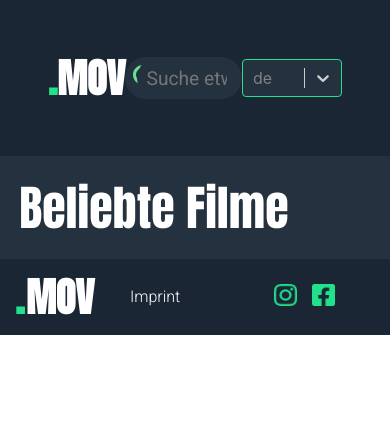
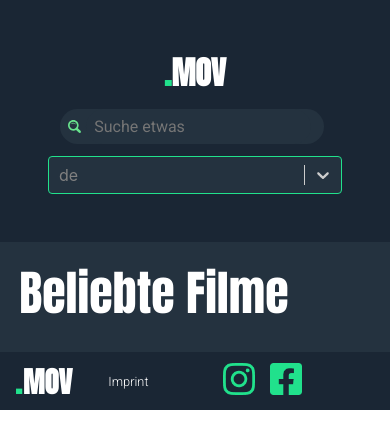
Before and after one commit to Isabelle-github/moviedb, a React (Create React App) app: page / in a window 390 px wide. Shown: the top 448 px of the page. Built offline with nearby package versions, Linux system fonts and the light colour scheme; no server answers.

Commit message:
style select and media queries header/footer

```diff
--- a/src/App.scss
+++ b/src/App.scss
@@ -72,6 +72,7 @@ header{
     text-decoration: none;
     color: $font-color;
     font-size: 1.5em;
+    outline-style: none;
   }
 
   .langSelect {
@@ -79,6 +80,7 @@ header{
 
     border-color: $accent-color;
     &::selection {
+      outline-style: none;
     }
 
   }
@@ -88,17 +90,48 @@ header{
     border-color: $accent-color;
 
   }
-
+  /* .css-2b097c-container {
+    background: red;
+  } */
 }
-.css-b8ldur-Input {
-
+/* .css-26l3qy-menu {
+  background: red;
+} */
+.css-1f43avz-a11yText-A11yText {
+  background: red;
+  outline-style: none;
+  border-color: $accent-color;
 }
+/* .css-b8ldur-Input {
+  background: red;
+} */
 #react-select-3-input {
   outline-style: none;
   background: $main-background;
   border-color: $accent-color;
 }
-
+.css-yk16xz-control {
+  background: #21E18C;
+}
+.css-1pahdxg-control {
+  background: red;
+  outline-style: none;
+}
+.css-g1d714-ValueContainer {
+  background: $main-background;
+  outline-style: none;
+  margin: 0;
+}
+.css-1hb7zxy-IndicatorsContainer {
+  background: $main-background;
+  margin: 2px;
+}
+/* .css-tlfecz-indicatorContainer {
+  background: $main-background;
+} */
+.css-1okebmr-indicatorSeparator {
+  outline-style: none;
+}
 
 /* -----Main---------- */
 main {
@@ -111,6 +144,7 @@ main {
     font-size: 3rem;
     padding-left: 1%;
     font-weight: lighter;
+    padding-bottom: 2%;
   }
   .body-movies {
     display: grid;
@@ -128,13 +162,22 @@ main {
   color: $font-color;
   text-decoration: none;
   border-style: none;
+ /*  position: relative; */
+ /*  max-width: 300px; */
+  .img-body {
     position: relative;
-  max-width: 300px;
+    /* max-width: 300px; */
+    /* display: flex;
+    width: 220px; */
+    img {
+      width: 200px;
+      height: 280px;
+      object-fit: cover;
+    }
     img:hover {
       border: 2px $accent-color solid;
       box-shadow: rgba(99, 97, 97, 0.56) 0px 22px 70px 4px;
     }
-
     .vote {
       background: $accent-color;
       border-radius: 40px;
@@ -147,13 +190,17 @@ main {
       right: 7px;
       top: 10px;
     }
+  }
+
+
   .release-genre {
     font-family: 'Roboto', sans-serif;
     font-weight: 200;
+    padding-top: 7%;
   }
   .name {
     font-family: 'Anton', sans-serif;
-    font-size: 1.5rem;
+    font-size: 1.3rem;
     text-decoration: none;
     list-style: none;
     font-weight: lighter;
@@ -250,15 +297,72 @@ main {
 /* ----- media queries----- */
 @media screen and (max-width: 1200px) {
 
+
 }
-
 /* Tablet */
 @media screen and (max-width: 768px) {
-
+   /* -----Header------- */
+   header{
+    .search-box{
+      width: 90%;
+      margin: 4%;
+      input{
+         width: 85%;
+         font-size: 1em;
+      }
+      .search-icon-box{
+        img{
+          width: .8em;
+          color: $accent-color;
+        }
+      }
+    }
+  }
 }
 
 /* Mobile */
 @media screen and (max-width: 576px) {
 
+  /* -----Header------- */
+  header{
+    padding: 3em;
+    display:block;
+    align-items: center;
+    h1{
+      font-size: 2rem;
+      display: flex;
+      justify-content: center;
+    }
+    .search-box{
+      width: 90%;
+      margin: 4%;
+      input{
+         width: 85%;
+         font-size: 1em;
+      }
+      .search-icon-box{
+        width: 10%;
+        padding-top: 0.5em;
+        padding-left: 0.5em;
+        img{
+          width: .8em;
+          color: $accent-color;
+        }
+      }
+    }
+  }
 
+
+    /* -----Footer-------- */
+.foot-style {
+  h1 {
+    font-size: 1.8rem;
   }
+  p {
+    font-size: .8rem;
+  }
+  .socialmedia-icon {
+    margin-left: 20%;
+  }
+}
+}
--- a/src/component/Header.js
+++ b/src/component/Header.js
@@ -10,18 +10,27 @@ class Header extends Component {
 
     options = [
         { value: 'en', label: 'en' },
-        { value: 'de', label: ' 😂 ' }
+        { value: 'de', label: 'de' },
+        { value: 'ru', label: 'ru' },
+        { value: 'fr', label: 'fr' },
+        { value: 'nl', label: 'nl' }
     ]
     customLangStyle = {
         option: (provided, state) => ({
             ...provided,
             borderBottom: '1px dotted black',
            /*  color: state.isSelected ? 'red' : 'blue', */
-            /* color: '#21E18C', */
+            /* border: '1px solid #21E18C', */
             padding: 10,
-            background: '#24323F',
+            margin: 0,
+            background: state.isFocused ? '#24323F' : '#24323F',
             outlineStyle: 'none',
-        })
+        }),
+
+        /* control: (_, { selectProps: { width }}) => ({
+
+            color: 'red',
+          }), */
     }
 
     state = {
@@ -49,6 +58,7 @@ class Header extends Component {
                     <div className='search-icon-box'><img src={searchIcon} alt="a search icon"></img></div>
                     <input type="text" placeholder={getString('searchPlaceholder')} onChange={(e) => this.changeSearchInput(e.target.value)}></input>
                 </div>
+               {/*  <img src={germanImg} alt="" /> */}
                 <Select className="langSelect" options={this.options} styles={this.customLangStyle} placeholder={this.state.lang} onChange={(e) => this.handleLangChange(e)} />
             </header>
         );
--- a/src/component/MovieListItem.js
+++ b/src/component/MovieListItem.js
@@ -20,8 +20,10 @@ class MovieListItem extends Component {
     render() {
         return (
             <div className="movieItem">
-                <img src={`http://image.tmdb.org/t/p/w200/` + this.props.img} alt="" />
-                <p className="vote">{this.props.vote}</p>
+                <figcaption className="img-body">
+                    <img src={`http://image.tmdb.org/t/p/w200/` + this.props.img} alt="" />
+                    <p className="vote">{this.props.vote}</p>
+                </figcaption>
                 <p className="release-genre">
                     <span>{this.props.release} — </span>
                     {this.props.genre.map((genre, i) => {
```
Lines whose indentation alone changed are shown as unchanged.
